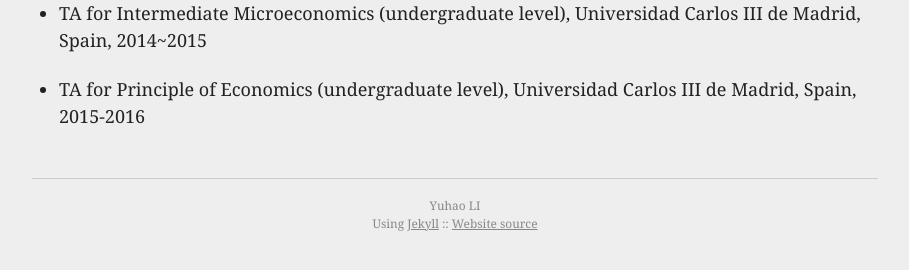
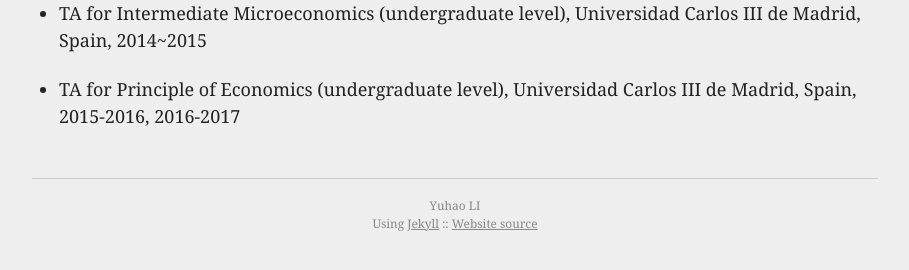
Before and after one commit to yuhaoli-academic/yuhaoli-academic.github.io, a Jekyll site: the page built from teaching.md, in a window 1280 px wide. Shown: the part 245-515 px from the top of the page, without its empty margins (185-1094 px from the left). Built offline with Jekyll 4.4.1, drawn with Linux system fonts in a browser that asks for light colours.

Commit message:
updating teaching experience

```diff
--- a/teaching.md
+++ b/teaching.md
@@ -8,4 +8,4 @@ permalink: /teaching/
 
 * TA for Intermediate Microeconomics (undergraduate level), Universidad Carlos III de Madrid, Spain, 2014~2015
 
-* TA for Principle of Economics (undergraduate level), Universidad Carlos III de Madrid, Spain, 2015-2016
+* TA for Principle of Economics (undergraduate level), Universidad Carlos III de Madrid, Spain, 2015-2016, 2016-2017
```
